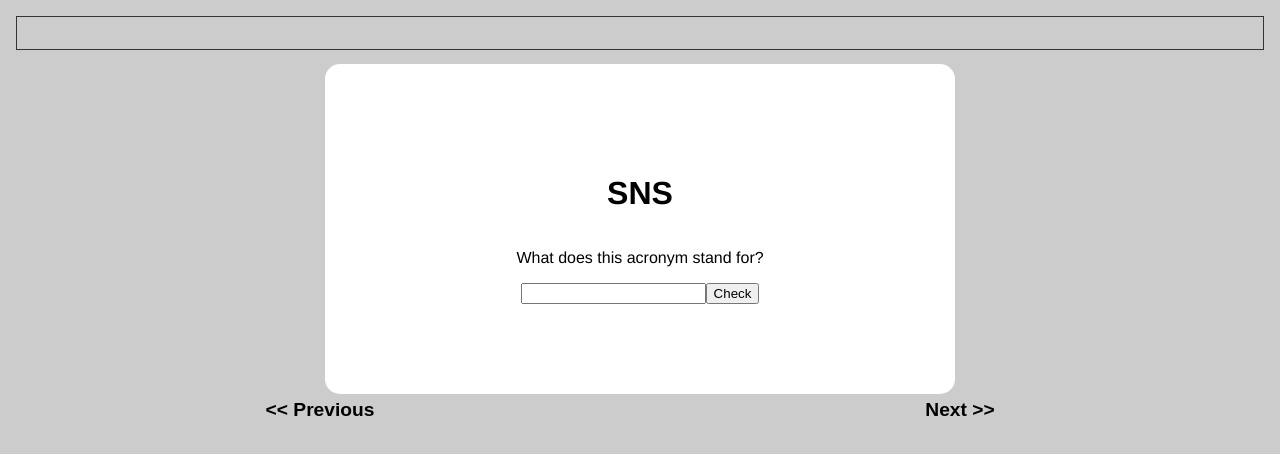
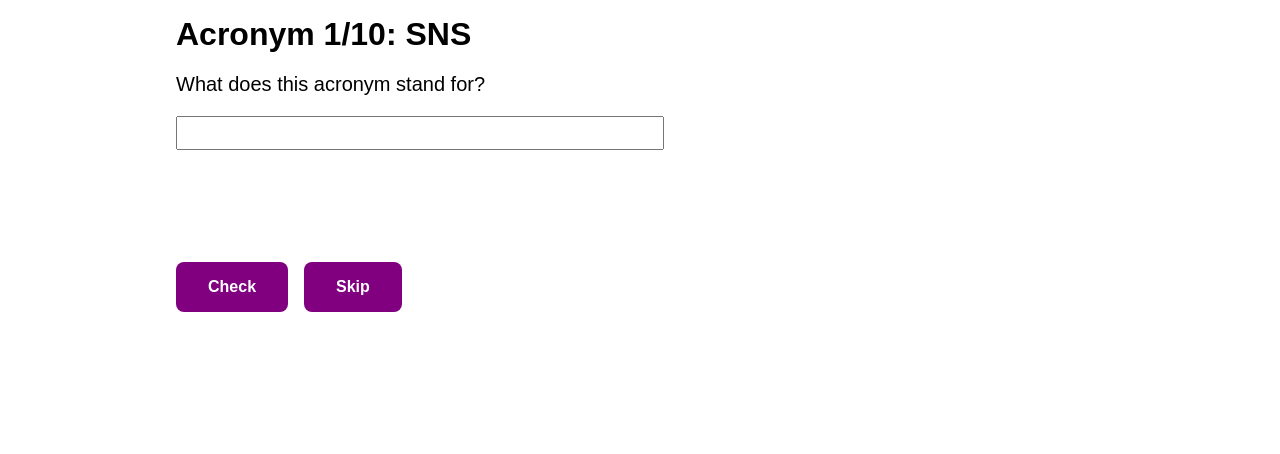
Before and after one commit to dana-ciocan/acronym-test, a Vue app: page / in a window 1280 px wide. Shown: the top 454 px of the page. Built offline with nearby package versions, Linux system fonts and the light colour scheme.

Commit message:
Get things wired up properly

```diff
--- a/src/App.vue
+++ b/src/App.vue
@@ -1,30 +1,60 @@
 <template>
-  <Progress
-    :currentAcronym="selectedAcronym"
-    :totalAcronyms="acronyms.length"
-  />
-  <Card
-    :acronym="
-      selectedAcronym < acronyms.length ? acronyms[selectedAcronym].acronym : ''
-    "
-    :expansion="
-      selectedAcronym < acronyms.length
-        ? acronyms[selectedAcronym].expansion
-        : ''
-    "
-    :numAcronyms="acronyms.length"
-  />
-  <NavigationBar
-    :currentAcronym="selectedAcronym"
-    :totalAcronyms="acronyms.length"
-    @update-acronym-number="doSomething"
-  />
+  <div class="test-container" v-if="selectedAcronym < acronyms.length">
+    <h2>
+      Acronym {{ selectedAcronym + 1 }}/{{ acronyms.length }}:
+      {{ acronyms[selectedAcronym].acronym }}
+    </h2>
+    <p>What does this acronym stand for?</p>
+    <div class="answer-input">
+      <input type="text" ref="answer" />
+    </div>
+    <div class="expansion-display">
+      <p v-if="correctAnswers[selectedAcronym] === true" class="correct-answer">
+        You got it right!
+      </p>
+      <p
+        v-if="correctAnswers[selectedAcronym] === false"
+        class="incorrect-answer"
+      >
+        You got it wrong :(
+      </p>
+      <p v-if="correctAnswers[selectedAcronym] !== undefined">
+        {{ acronyms[selectedAcronym].acronym }} =
+        {{ acronyms[selectedAcronym].expansion }}
+      </p>
+    </div>
+    <div class="navigation-buttons">
+      <button
+        @click="checkAnswer"
+        v-if="correctAnswers[selectedAcronym] === undefined"
+      >
+        Check
+      </button>
+      <button
+        @click="skipAcronym"
+        v-if="correctAnswers[selectedAcronym] === undefined"
+      >
+        Skip
+      </button>
+      <button
+        @click="incrementAcronymNumber"
+        v-if="correctAnswers[selectedAcronym] !== undefined"
+      >
+        Next acronym >>
+      </button>
+    </div>
+  </div>
+  <div class="result-container" v-if="selectedAcronym === acronyms.length">
+    <p>The test is complete!</p>
+    <p>
+      You scored
+      {{ correctAnswers.filter(answer => answer === true).length }} out of
+      {{ acronyms.length }}
+    </p>
+  </div>
 </template>
 
 <script lang="ts">
-import Card from './components/Card/Card.vue';
-import Progress from './components/Progress/Progress.vue';
-import NavigationBar from './components/NavigationBar/NavigationBar.vue';
 import acronyms from './data/acronyms.json';
 import { defineComponent } from 'vue';
 
@@ -34,25 +64,43 @@ type Acronym = {
   definition: string;
 };
 
-const shuffledAcronyms: Acronym[] = acronyms.sort(() => Math.random() - 0.5);
+const shuffledAcronyms: Acronym[] = acronyms
+  .sort(() => Math.random() - 0.5)
+  .slice(0, 10);
 
 export default defineComponent({
   data: () => ({
     userDefinition: '',
     message: '',
     acronyms: shuffledAcronyms,
+    correctAnswers: [] as Boolean[],
     selectedAcronym: 0,
     messageClass: '',
+    percentageComplete: 0,
   }),
   name: 'App',
-  components: {
-    Card,
-    Progress,
-    NavigationBar,
-  },
+  components: {},
   methods: {
-    doSomething(acronymNumber: number) {
-      this.selectedAcronym = acronymNumber;
+    incrementAcronymNumber() {
+      const answerElement: any = this.$refs.answer;
+      this.selectedAcronym++;
+      this.calculatePercentage();
+      answerElement.value = '';
+    },
+    skipAcronym() {
+      this.correctAnswers[this.selectedAcronym] = false;
+      this.incrementAcronymNumber();
+    },
+    checkAnswer() {
+      const answerElement: any = this.$refs.answer;
+      this.correctAnswers[this.selectedAcronym] =
+        answerElement.value.toLowerCase() ===
+        acronyms[this.selectedAcronym].expansion.toLowerCase();
+    },
+    calculatePercentage() {
+      this.percentageComplete = Math.round(
+        ((this.selectedAcronym - 1) / acronyms.length) * 100,
+      );
     },
   },
 });
@@ -60,18 +108,96 @@ export default defineComponent({
 
 <style>
 body {
-  background-color: #ccc;
   margin: 0;
-  padding: 0;
 }
 
 #app {
+  width: 100%;
+}
+
+.test-container {
+  width: 100%;
+  padding: 1rem;
+  box-sizing: border-box;
+}
+
+h2 {
+  font-size: 3rem;
+  font-family: Arial, Helvetica, sans-serif;
   margin: 0;
-  padding: 0;
-  font-family: Avenir, Helvetica, Arial, sans-serif;
-  -webkit-font-smoothing: antialiased;
-  -moz-osx-font-smoothing: grayscale;
+}
+
+p {
+  font-family: Arial, Helvetica, sans-serif;
+  font-size: 2rem;
+}
+
+.expansion-display {
+  height: 1rem;
+  padding: 2rem 0;
+}
+
+.expansion-display > p {
+  margin: 0;
+}
+
+.navigation-buttons {
+  margin-top: 2em;
+}
+
+.navigation-buttons button {
+  background-color: purple; /* Green */
+  border: none;
+  color: white;
+  font-weight: bold;
+  padding: 1rem 2rem;
   text-align: center;
-  color: #000;
+  text-decoration: none;
+  display: inline-block;
+  font-size: 2rem;
+  border-radius: 0.5rem;
+  margin-right: 1rem;
+  cursor: pointer;
+}
+
+input[type='text'] {
+  font-size: 3rem;
+  width: 100%;
+}
+
+@media screen and (min-width: 960px) {
+  #app {
+    width: 90%;
+    margin: 0 auto;
+  }
+
+  input[type='text'] {
+    font-size: 2rem;
+    width: 75%;
+  }
+}
+
+@media screen and (min-width: 1200px) {
+  #app {
+    width: 75%;
+    margin: 0 auto;
+  }
+
+  h2 {
+    font-size: 2rem;
+  }
+
+  p {
+    font-size: 1.25rem;
+  }
+
+  .navigation-buttons button {
+    font-size: 1rem;
+  }
+
+  input[type='text'] {
+    font-size: 1.5rem;
+    width: 30rem;
+  }
 }
 </style>
--- a/src/components/Card/Card.vue
+++ b/src/components/Card/Card.vue
@@ -5,47 +5,11 @@
       <p>What does this acronym stand for?</p>
       <form @submit.prevent="onSubmit">
         <input type="text" v-model="userDefinition" />
-        <input
-          type="submit"
-          value="Check"
-          @click="message = checkAcronym(userDefinition, expansion)"
-        />
       </form>
       <div v-if="message" class="message">{{ message }}</div>
     </div>
   </div>
 </template>
-
-<style scoped>
-.card {
-  border-radius: 15px;
-  padding: 15px;
-  background-color: #fff;
-  width: 600px;
-  height: 300px;
-  display: flex;
-  flex-direction: column;
-  justify-content: center;
-  margin: 0 auto;
-}
-
-.card.error {
-  background-color: lightcoral;
-}
-
-.card.correct {
-  background-color: mediumspringgreen;
-}
-
-.message,
-.complete {
-  height: 15px;
-}
-
-.complete {
-  margin-bottom: 15px;
-}
-</style>
 
 <script lang="ts">
 import { defineComponent } from 'vue';
@@ -79,3 +43,5 @@ export default defineComponent({
   },
 });
 </script>
+
+<style scoped></style>
--- a/src/components/NavigationBar/NavigationBar.vue
+++ b/src/components/NavigationBar/NavigationBar.vue
@@ -2,17 +2,13 @@
   <nav>
     <NavigationButton
       label="<< Previous"
-      :currentAcronym="currentAcronym"
-      :totalAcronyms="totalAcronyms"
       :event="'decrementAcronym'"
-      @decrement-acronym="decrementAcronymNumber()"
+      @decrement-acronym="$emit('decrementAcronymNumber')"
     />
     <NavigationButton
       label="Next >>"
-      :currentAcronym="currentAcronym"
-      :totalAcronyms="totalAcronyms"
       :event="'incrementAcronym'"
-      @increment-acronym="incrementAcronymNumber()"
+      @increment-acronym="$emit('incrementAcronymNumber')"
     />
   </nav>
 </template>
@@ -32,26 +28,7 @@ export default defineComponent({
     };
   },
   name: 'NavigationBar',
-  methods: {
-    incrementAcronymNumber(): void {
-      if (this.currentAcronymNumber < this.totalAcronyms) {
-        this.currentAcronymNumber = this.currentAcronymNumber + 1;
-      }
-      this.$emit('updateAcronymNumber', this.currentAcronymNumber);
-    },
-    decrementAcronymNumber(): void {
-      if (this.currentAcronymNumber > 0) {
-        this.currentAcronymNumber = this.currentAcronymNumber - 1;
-      }
-      this.$emit('updateAcronymNumber', this.currentAcronymNumber);
-    },
-  },
 });
 </script>
 
-<style scoped>
-nav {
-  display: flex;
-  flex-direction: row;
-}
-</style>
+<style scoped></style>
--- a/src/components/NavigationBar/NavigationButton/NavigationButton.vue
+++ b/src/components/NavigationBar/NavigationButton/NavigationButton.vue
@@ -16,17 +16,4 @@ export default defineComponent({
 });
 </script>
 
-<style scoped>
-.nav-button {
-  width: 50%;
-}
-
-input[type='button'] {
-  padding: 5px;
-  border: none;
-  background-color: transparent;
-  cursor: pointer;
-  font-weight: bold;
-  font-size: 120%;
-}
-</style>
+<style scoped></style>
```
